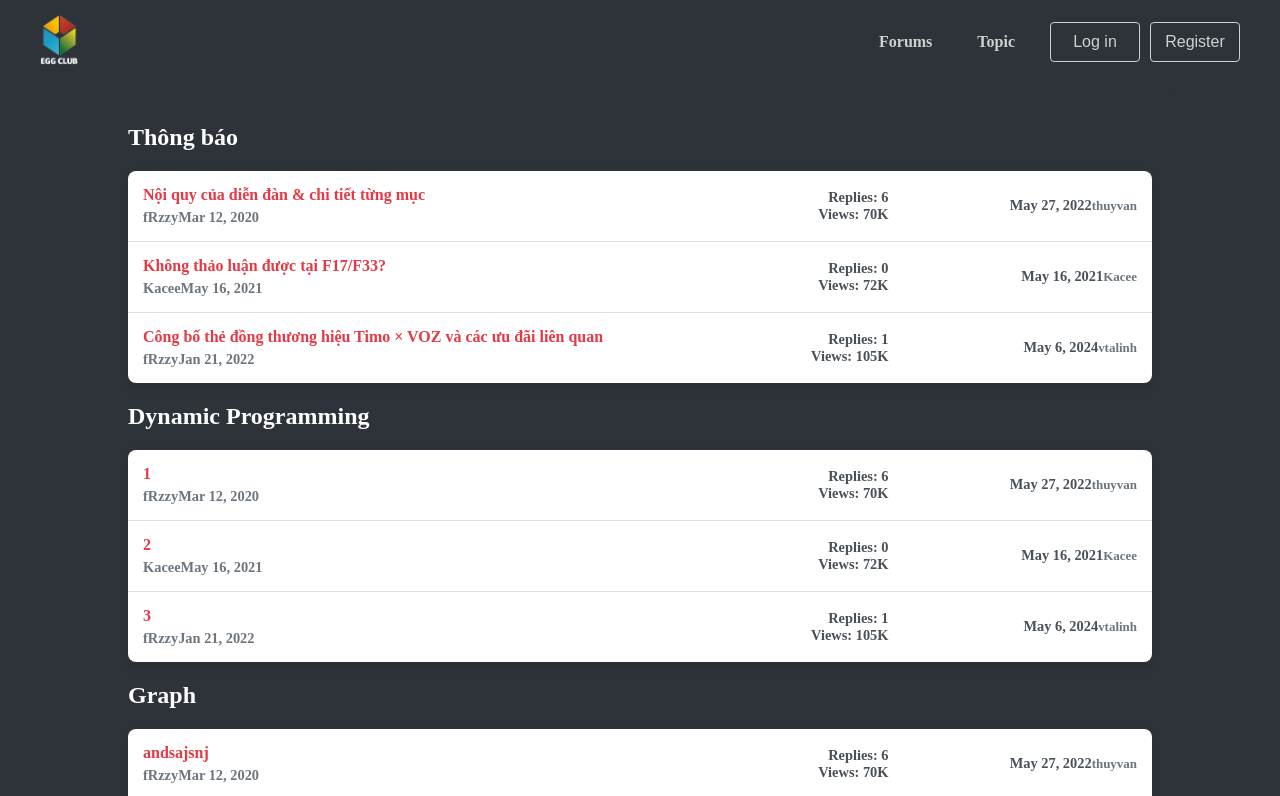
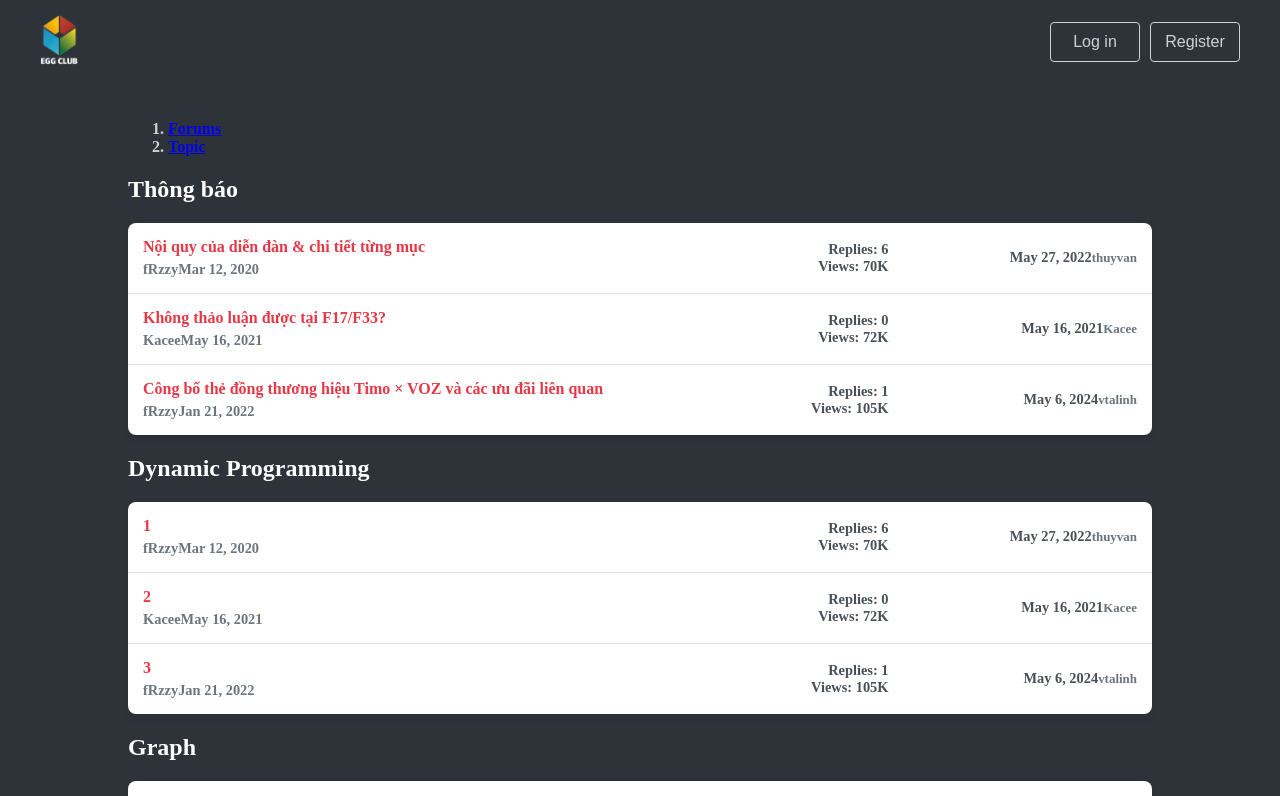
Before and after one commit to pandelevanhochust/EGG-TEAMWORK, a React (Create React App) app: page / in a window 1280 px wide. Shown: the top 796 px of the page. Built offline with nearby package versions, Linux system fonts and the light colour scheme.

Commit message:
install bootstrap

```diff
--- a/package.json
+++ b/package.json
@@ -6,7 +6,9 @@
     "@testing-library/jest-dom": "^5.17.0",
     "@testing-library/react": "^13.4.0",
     "@testing-library/user-event": "^13.5.0",
+    "bootstrap": "^5.3.3",
     "react": "^18.3.1",
+    "react-bootstrap": "^2.10.5",
     "react-dom": "^18.3.1",
     "react-router-dom": "^6.28.0",
     "react-scripts": "^5.0.1",
--- a/src/layout/Header.js
+++ b/src/layout/Header.js
@@ -1,4 +1,5 @@
 import React from 'react';
+import { Button } from 'react-bootstrap';
 import { Link } from 'react-router-dom';
 import '../App.css';
 import Logo from '../assets/Logo1.png';
@@ -15,13 +16,10 @@ const Header = () => {
       </Link>
 
       <nav className="menu">
-        <div className="reader-button">
-          <Link to="/" className="forum">Forums</Link>
-          <Link to="/topic" className="lastest">Topic</Link>
-        </div>
+
         <div className="auth-buttons">
-          <Link to="/login"><button>Log in</button></Link>
-          <Link to="/register"><button>Register</button></Link>
+          <Link to="/login"><Button variant='primary'>Log in</Button></Link>
+          <Link to="/register"><Button variant='primary'>Register</Button></Link>
         </div>
       </nav>
     </div>
--- a/src/layout/HomeScreen.jsx
+++ b/src/layout/HomeScreen.jsx
@@ -1,4 +1,5 @@
 import React from 'react';
+import { Breadcrumb, Row } from 'react-bootstrap';
 import { Link } from 'react-router-dom';
 import './HomeScreen.css';
 
@@ -23,6 +24,13 @@ const HomeScreen = () => {
 
   return (
     <div className="body">
+      <Breadcrumb>
+      <Row>
+      <Breadcrumb.Item><Link to="/" className="forum">Forums</Link></Breadcrumb.Item>
+      </Row>
+      <Breadcrumb.Item><Link to="/topic" className="lastest">Topic</Link></Breadcrumb.Item>
+
+      </Breadcrumb>
       <>
       <h2>Thông báo</h2>
       <div className="home_noti">
```
Also changed, not shown: 1 other file (tests, documents, lock files or other folders).
